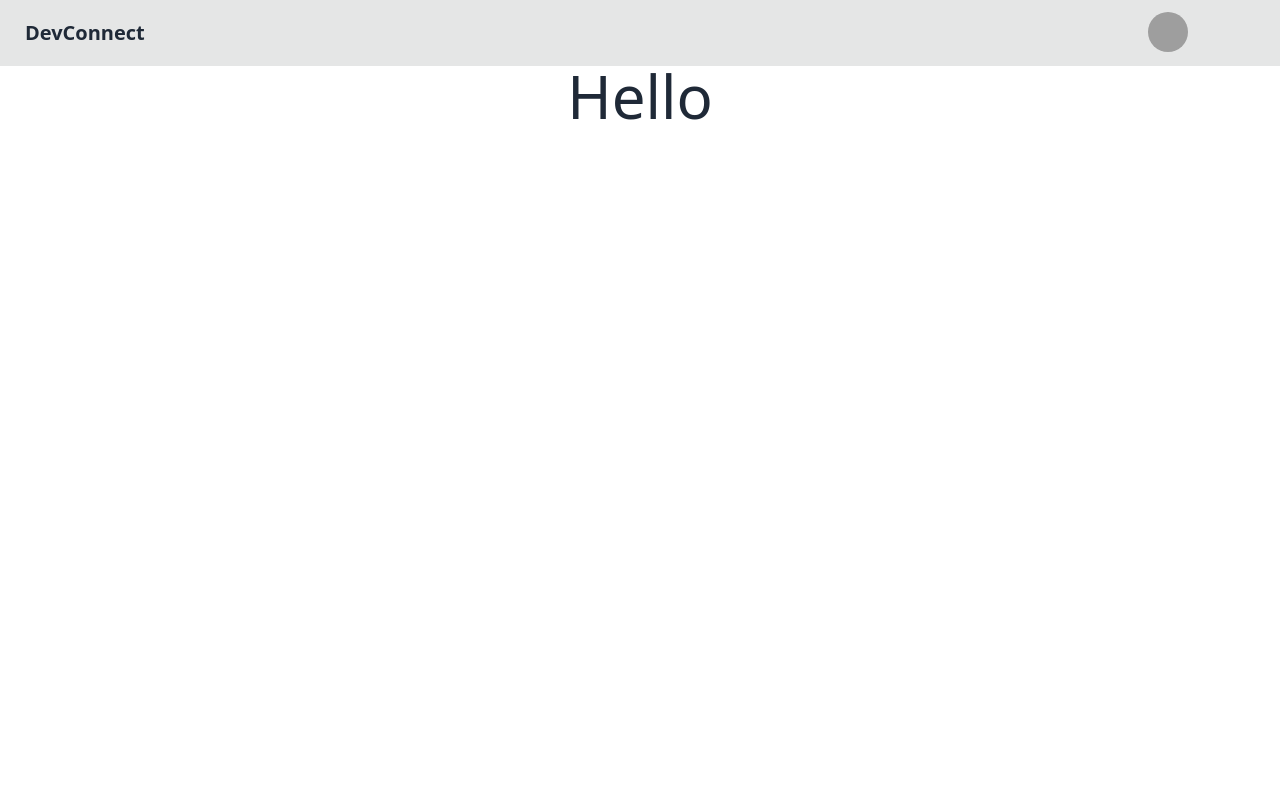
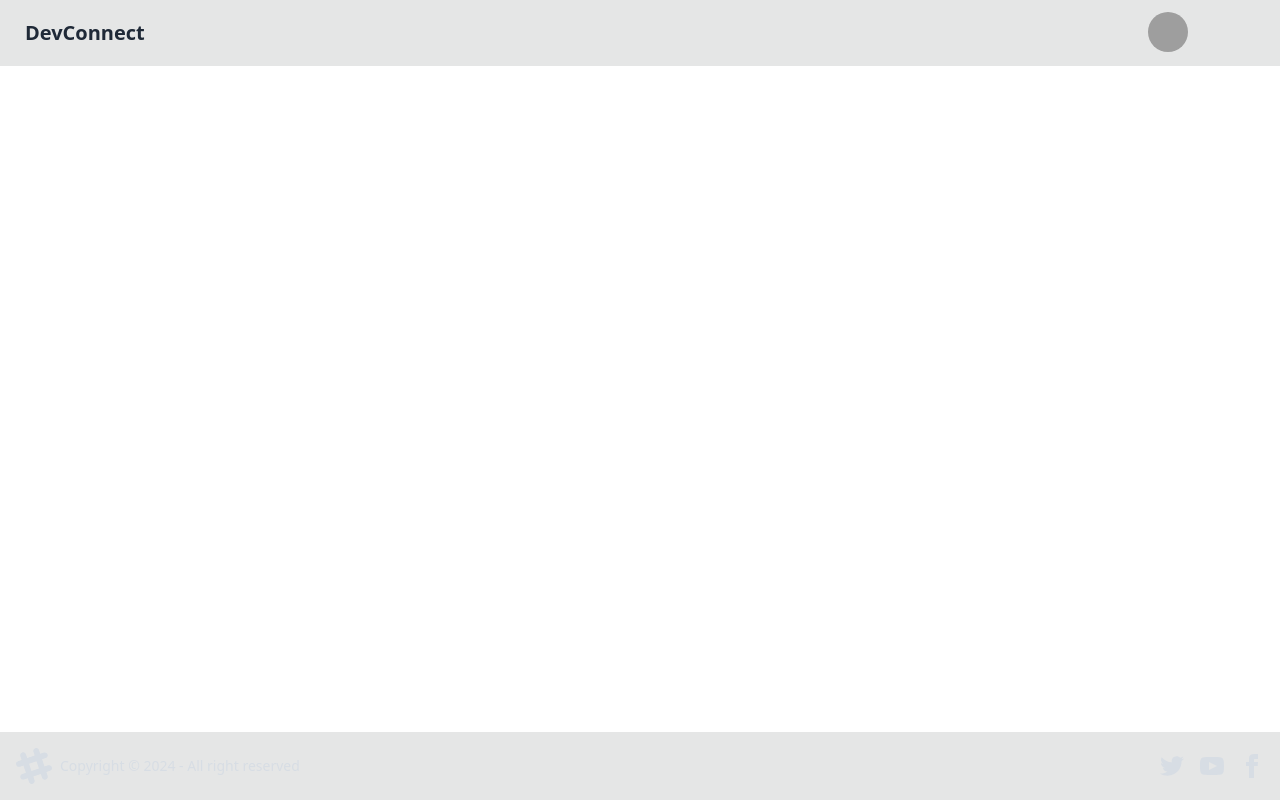
Before and after one commit to AbhilashAcharyaS/DevConnect-UI-React, a React (Vite) app: page / in a window 1280 px wide. Built offline with nearby package versions, Linux system fonts and the light colour scheme; grey boxes are pictures that could not be loaded.

Commit message:
routing & components

```diff
--- a/package.json
+++ b/package.json
@@ -11,7 +11,8 @@
   },
   "dependencies": {
     "react": "^18.3.1",
-    "react-dom": "^18.3.1"
+    "react-dom": "^18.3.1",
+    "react-router-dom": "^7.1.1"
   },
   "devDependencies": {
     "@eslint/js": "^9.17.0",
--- a/src/App.jsx
+++ b/src/App.jsx
@@ -1,11 +1,20 @@
-import Navbar from "./Navbar"
+import { BrowserRouter, Route, Routes } from "react-router-dom"
+import Body from "./Body"
+import Login from "./Login"
+import Profile from "./Profile"
 
 function App() {
 
   return (
     <>
-    <Navbar/>
-    <h1 className="text-6xl text-center">Hello</h1>
+    <BrowserRouter basename="/">
+      <Routes>
+        <Route path="/" element={<Body/>}>
+          <Route path="/login" element={<Login/>} />
+          <Route path="/profile" element={<Profile/>} />
+        </Route>
+      </Routes>
+    </BrowserRouter>
     </>
   )
 }
--- /dev/null
+++ b/src/Body.jsx
@@ -0,0 +1,15 @@
+import { Outlet } from "react-router-dom"
+import Navbar from "./Navbar"
+import Footer from "./Footer"
+
+function Body() {
+  return (
+    <div>
+        <Navbar/>
+        <Outlet/>
+        <Footer/>
+    </div>
+  )
+}
+
+export default Body
--- /dev/null
+++ b/src/Footer.jsx
@@ -0,0 +1,57 @@
+function Footer() {
+  return (
+    <footer className="footer bg-base-300 text-neutral-content items-center p-4 fixed bottom-0">
+  <aside className="grid-flow-col items-center">
+    <svg
+      width="36"
+      height="36"
+      viewBox="0 0 24 24"
+      xmlns="http://www.w3.org/2000/svg"
+      fillRule="evenodd"
+      clipRule="evenodd"
+      className="fill-current">
+      <path
+        d="M22.672 15.226l-2.432.811.841 2.515c.33 1.019-.209 2.127-1.23 2.456-1.15.325-2.148-.321-2.463-1.226l-.84-2.518-5.013 1.677.84 2.517c.391 1.203-.434 2.542-1.831 2.542-.88 0-1.601-.564-1.86-1.314l-.842-2.516-2.431.809c-1.135.328-2.145-.317-2.463-1.229-.329-1.018.211-2.127 1.231-2.456l2.432-.809-1.621-4.823-2.432.808c-1.355.384-2.558-.59-2.558-1.839 0-.817.509-1.582 1.327-1.846l2.433-.809-.842-2.515c-.33-1.02.211-2.129 1.232-2.458 1.02-.329 2.13.209 2.461 1.229l.842 2.515 5.011-1.677-.839-2.517c-.403-1.238.484-2.553 1.843-2.553.819 0 1.585.509 1.85 1.326l.841 2.517 2.431-.81c1.02-.33 2.131.211 2.461 1.229.332 1.018-.21 2.126-1.23 2.456l-2.433.809 1.622 4.823 2.433-.809c1.242-.401 2.557.484 2.557 1.838 0 .819-.51 1.583-1.328 1.847m-8.992-6.428l-5.01 1.675 1.619 4.828 5.011-1.674-1.62-4.829z"></path>
+    </svg>
+    <p>Copyright © {new Date().getFullYear()} - All right reserved</p>
+  </aside>
+  <nav className="grid-flow-col gap-4 md:place-self-center md:justify-self-end">
+    <a>
+      <svg
+        xmlns="http://www.w3.org/2000/svg"
+        width="24"
+        height="24"
+        viewBox="0 0 24 24"
+        className="fill-current">
+        <path
+          d="M24 4.557c-.883.392-1.832.656-2.828.775 1.017-.609 1.798-1.574 2.165-2.724-.951.564-2.005.974-3.127 1.195-.897-.957-2.178-1.555-3.594-1.555-3.179 0-5.515 2.966-4.797 6.045-4.091-.205-7.719-2.165-10.148-5.144-1.29 2.213-.669 5.108 1.523 6.574-.806-.026-1.566-.247-2.229-.616-.054 2.281 1.581 4.415 3.949 4.89-.693.188-1.452.232-2.224.084.626 1.956 2.444 3.379 4.6 3.419-2.07 1.623-4.678 2.348-7.29 2.04 2.179 1.397 4.768 2.212 7.548 2.212 9.142 0 14.307-7.721 13.995-14.646.962-.695 1.797-1.562 2.457-2.549z"></path>
+      </svg>
+    </a>
+    <a>
+      <svg
+        xmlns="http://www.w3.org/2000/svg"
+        width="24"
+        height="24"
+        viewBox="0 0 24 24"
+        className="fill-current">
+        <path
+          d="M19.615 3.184c-3.604-.246-11.631-.245-15.23 0-3.897.266-4.356 2.62-4.385 8.816.029 6.185.484 8.549 4.385 8.816 3.6.245 11.626.246 15.23 0 3.897-.266 4.356-2.62 4.385-8.816-.029-6.185-.484-8.549-4.385-8.816zm-10.615 12.816v-8l8 3.993-8 4.007z"></path>
+      </svg>
+    </a>
+    <a>
+      <svg
+        xmlns="http://www.w3.org/2000/svg"
+        width="24"
+        height="24"
+        viewBox="0 0 24 24"
+        className="fill-current">
+        <path
+          d="M9 8h-3v4h3v12h5v-12h3.642l.358-4h-4v-1.667c0-.955.192-1.333 1.115-1.333h2.885v-5h-3.808c-3.596 0-5.192 1.583-5.192 4.615v3.385z"></path>
+      </svg>
+    </a>
+  </nav>
+</footer>
+  )
+}
+
+export default Footer
--- /dev/null
+++ b/src/Login.jsx
@@ -0,0 +1,8 @@
+
+function Login() {
+  return (
+    <div className="">Login</div>
+  )
+}
+
+export default Login
--- /dev/null
+++ b/src/Profile.jsx
@@ -0,0 +1,8 @@
+
+function Profile() {
+  return (
+    <div>Profile</div>
+  )
+}
+
+export default Profile
```
Also changed, not shown: 1 other file (tests, documents, lock files or other folders).
